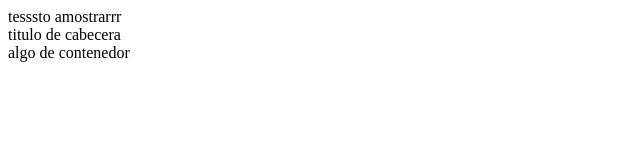
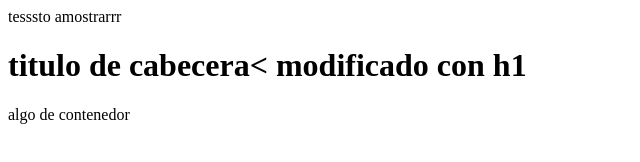
Before and after one commit to fcampanagit/hyperblog, a plain HTML site: page blogspot.html in a window 1280 px wide. Shown: the whole page, without its empty margins (0-640 px from the left). Drawn offline with Linux system fonts and the light colour scheme.

Commit message:
agregue h1 a la cabecera

```diff
--- a/blogspot.html
+++ b/blogspot.html
@@ -8,7 +8,9 @@
 
         <div id="contenedor">
             <div id="cabecera">
-                titulo de cabecera
+                <h1>titulo de cabecera< modificado con h1</h1>
+
+
             </div>
 
             algo de contenedor
```
